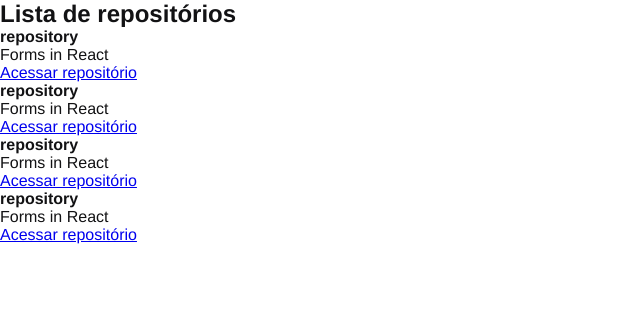
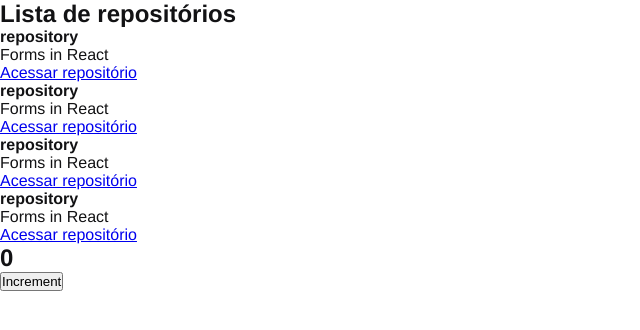
Before and after one commit to RodrigoSaantos/01-github-explorer, a React app: page / in a window 1280 px wide. Shown: the top 330 px of the page, without its empty margins (0-640 px from the left). Built offline with nearby package versions, Linux system fonts and the light colour scheme.

Commit message:
Component state

```diff
--- a/src/App.jsx
+++ b/src/App.jsx
@@ -1,6 +1,12 @@
+import { Counter } from './components/Counter';
 import { RepositoryList } from './components/RepositoryList';
 import './styles/global.scss';
 
 export function App() {
-  return <RepositoryList />
+  return (
+    <>
+      <RepositoryList />
+      <Counter />
+    </>
+  )
 }
--- /dev/null
+++ b/src/components/Counter.jsx
@@ -0,0 +1,16 @@
+import { useState } from "react";
+
+export function Counter() {
+  const [counter, setCounter] = useState(0)
+  function increment() {
+    setCounter(counter + 1)
+  }
+  return (
+    <div>
+      <h2>{counter}</h2>
+      <button type="button" onClick={increment}>
+        Increment
+      </button>
+    </div>
+  );
+}
```
